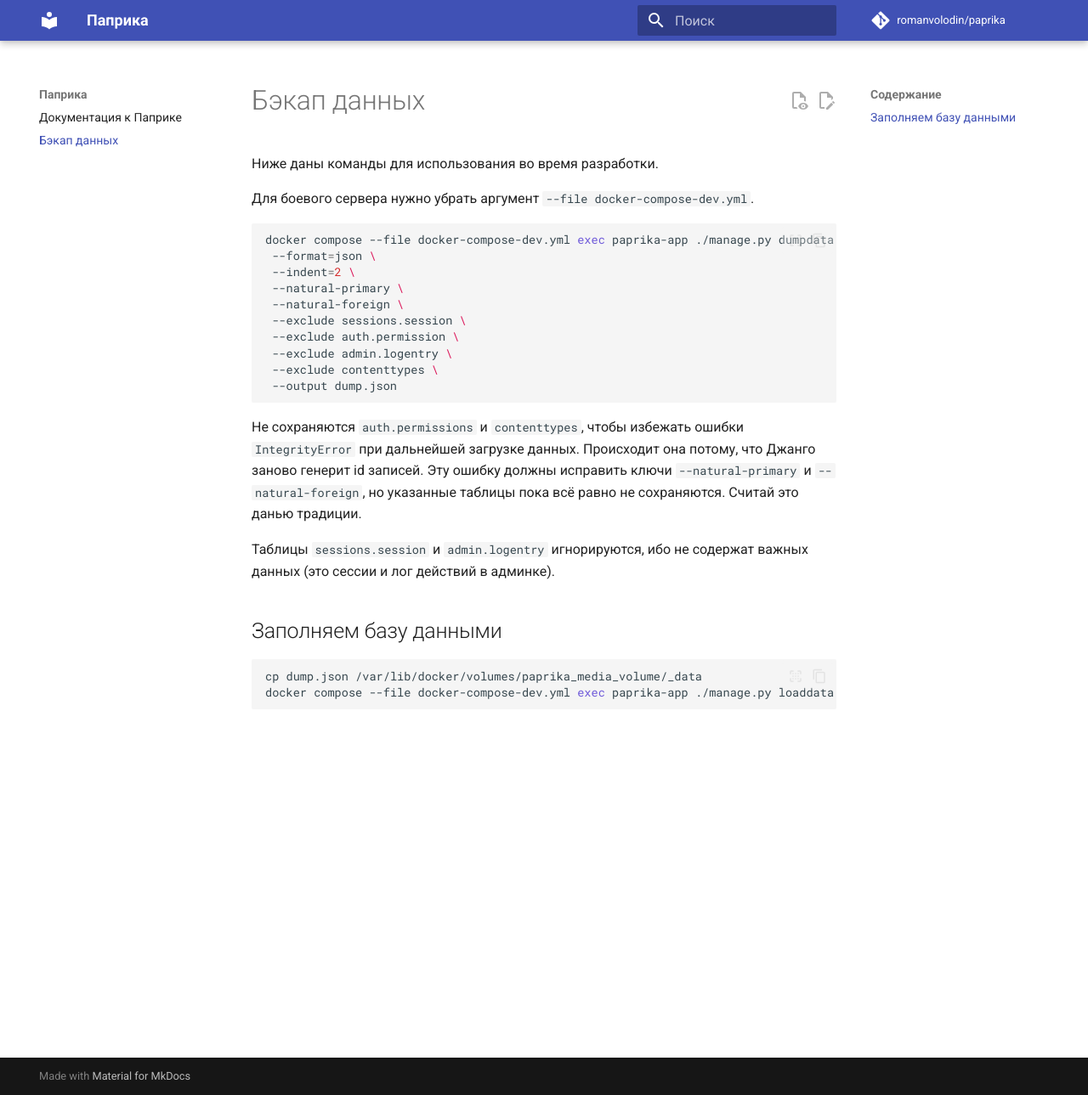
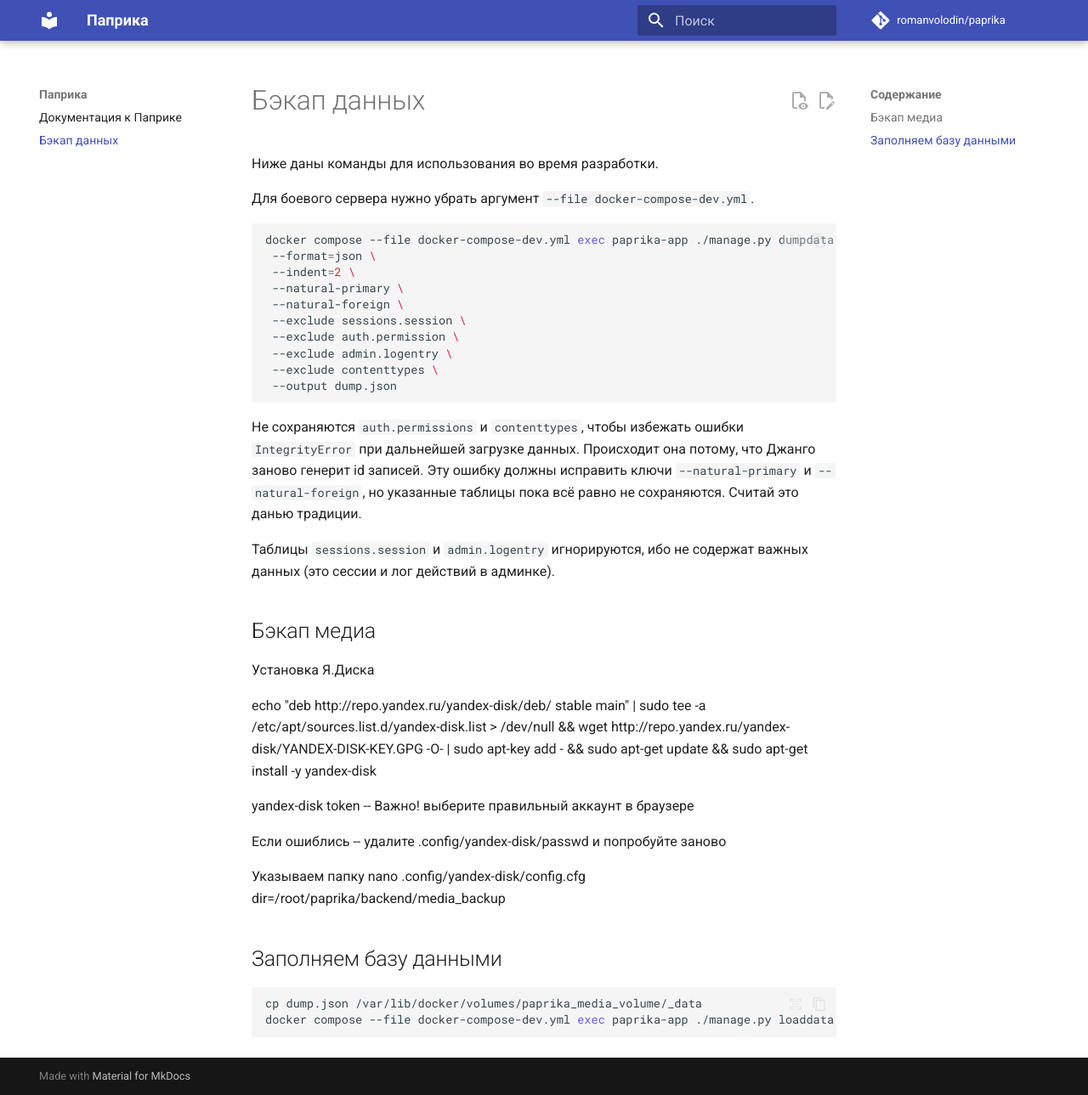
Before and after one commit to romanvolodin/paprika, an MkDocs documentation site: the page built from docs/docs/backup.md, in a window 1280 px wide and 1289 px high. Shown: the whole window at 85% size. Built offline with MkDocs 1.6.1 and Material for MkDocs 9.7.7, drawn with Linux system fonts in a browser that asks for light colours; comment, search, counter and statistics services are not loaded.

Commit message:
Дока: Бэкап файлов на Яндекс.Диск

````diff
--- a/docs/docs/backup.md
+++ b/docs/docs/backup.md
@@ -21,6 +21,20 @@ docker compose --file docker-compose-dev.yml exec paprika-app ./manage.py dumpda
 
 Таблицы `sessions.session` и `admin.logentry` игнорируются, ибо не содержат важных данных (это сессии и лог действий в админке).
 
+## Бэкап медиа
+
+Установка Я.Диска
+
+echo "deb http://repo.yandex.ru/yandex-disk/deb/ stable main" | sudo tee -a /etc/apt/sources.list.d/yandex-disk.list > /dev/null && wget http://repo.yandex.ru/yandex-disk/YANDEX-DISK-KEY.GPG -O- | sudo apt-key add - && sudo apt-get update && sudo apt-get install -y yandex-disk
+
+yandex-disk token -- Важно! выберите правильный аккаунт в браузере
+
+Если ошиблись -- удалите .config/yandex-disk/passwd и попробуйте заново
+
+Указываем папку
+nano .config/yandex-disk/config.cfg
+dir=/root/paprika/backend/media_backup
+
 ## Заполняем базу данными
 
 ```sh
````
